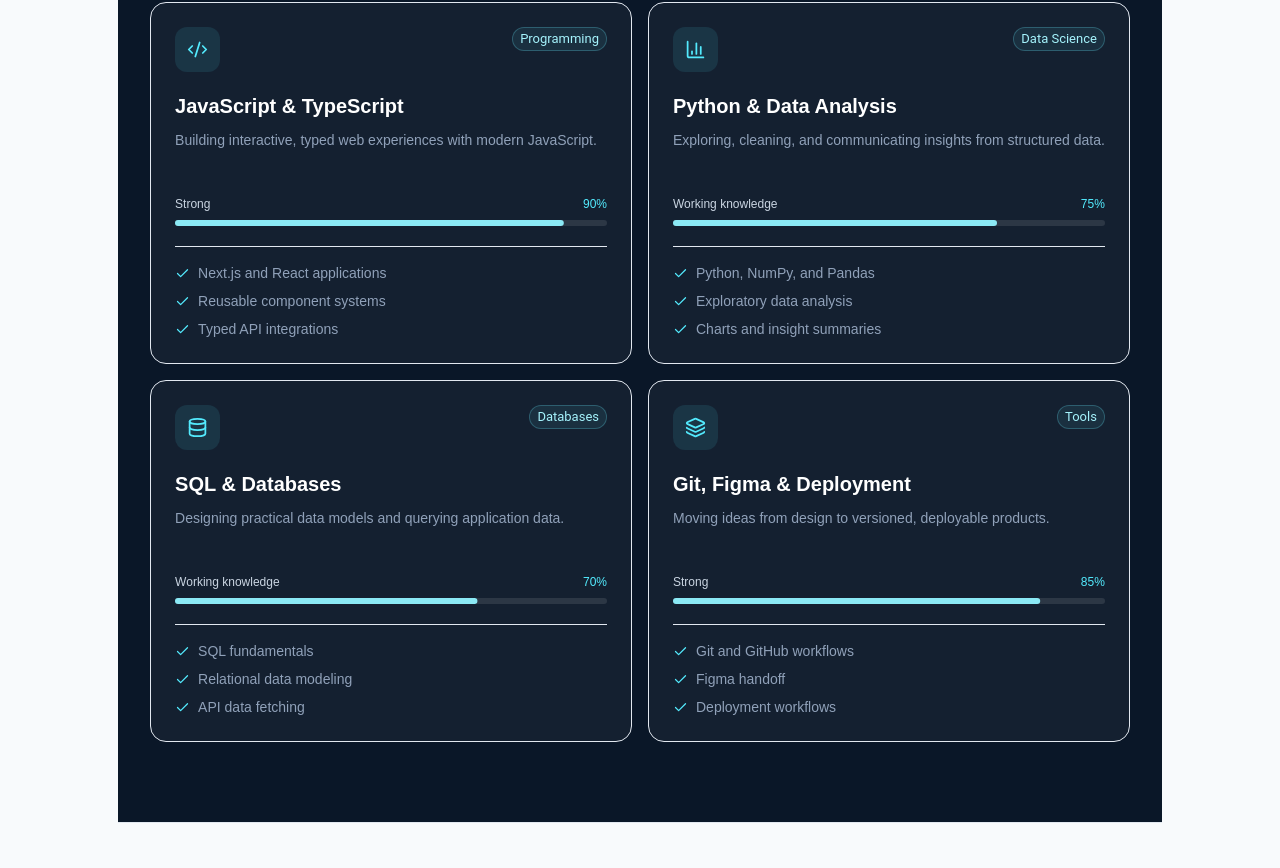
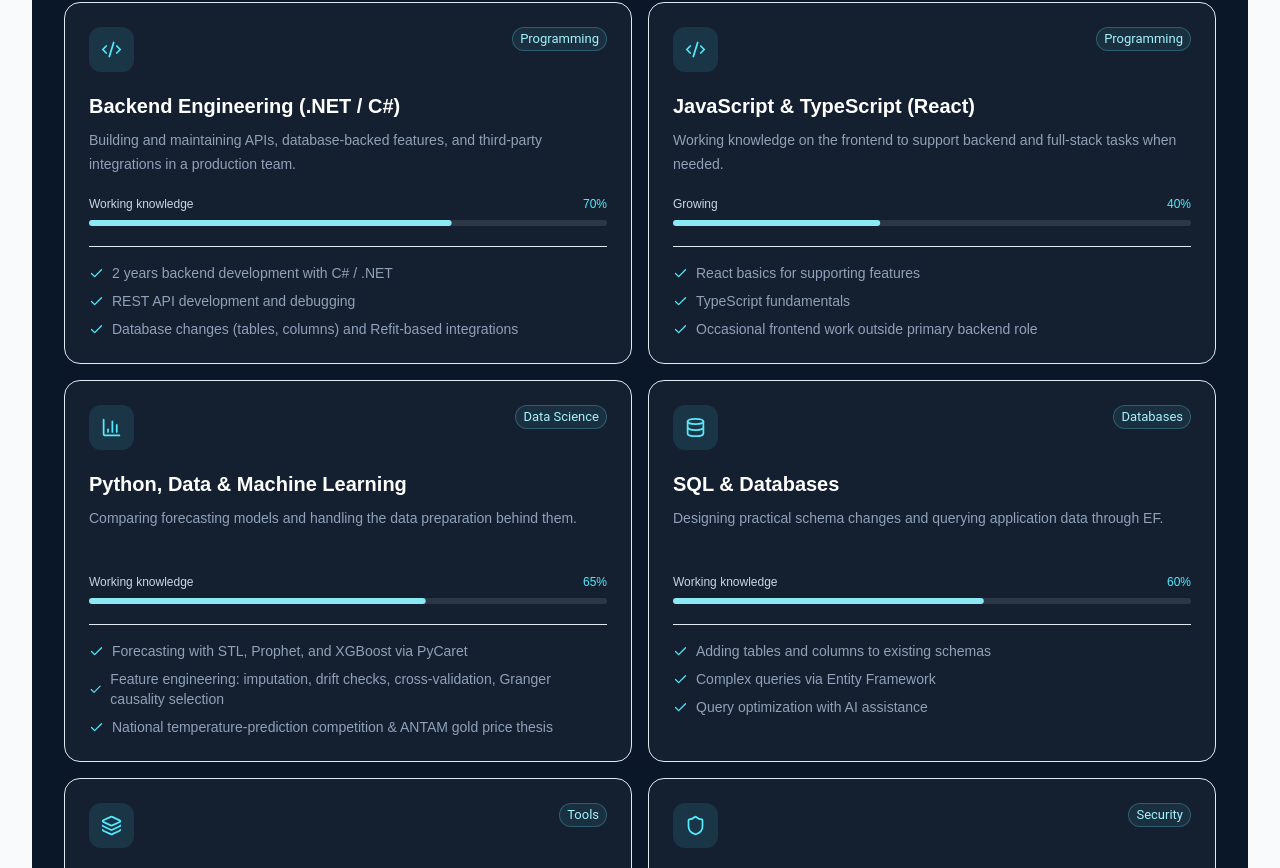
Before and after one commit to rizal-mujahiddan/rizal-mujahiddan.github.io, a React (Vite) app: page /skills in a window 1280 px wide. Shown: the part 572-1440 px from the top of the page. Built offline with nearby package versions, Linux system fonts and the light colour scheme.

Commit message:
feature: adding my foto, make skill and about preference to me

```diff
--- a/src/components/skills/skills-data.ts
+++ b/src/components/skills/skills-data.ts
@@ -5,8 +5,8 @@ import {
   Database,
   Layers3,
   MessageCircle,
+  Shield,
   Sparkles,
-  Target,
   Users,
 } from "lucide-react";
 
@@ -33,15 +33,28 @@ export const skillGroups: Record<SkillType, SkillGroup[]> = {
         "Languages and frameworks I use to build reliable digital products.",
       skills: [
         {
-          name: "JavaScript & TypeScript",
+          name: "Backend Engineering (.NET / C#)",
           category: "Programming",
-          level: 90,
+          level: 70,
           summary:
-            "Building interactive, typed web experiences with modern JavaScript.",
+            "Building and maintaining APIs, database-backed features, and third-party integrations in a production team.",
           evidence: [
-            "Next.js and React applications",
-            "Reusable component systems",
-            "Typed API integrations",
+            "2 years backend development with C# / .NET",
+            "REST API development and debugging",
+            "Database changes (tables, columns) and Refit-based integrations",
+          ],
+          icon: Code2,
+        },
+        {
+          name: "JavaScript & TypeScript (React)",
+          category: "Programming",
+          level: 40,
+          summary:
+            "Working knowledge on the frontend to support backend and full-stack tasks when needed.",
+          evidence: [
+            "React basics for supporting features",
+            "TypeScript fundamentals",
+            "Occasional frontend work outside primary backend role",
           ],
           icon: Code2,
         },
@@ -52,15 +65,15 @@ export const skillGroups: Record<SkillType, SkillGroup[]> = {
       description: "Turning datasets into clear patterns and useful decisions.",
       skills: [
         {
-          name: "Python & Data Analysis",
+          name: "Python, Data & Machine Learning",
           category: "Data Science",
-          level: 75,
+          level: 65,
           summary:
-            "Exploring, cleaning, and communicating insights from structured data.",
+            "Comparing forecasting models and handling the data preparation behind them.",
           evidence: [
-            "Python, NumPy, and Pandas",
-            "Exploratory data analysis",
-            "Charts and insight summaries",
+            "Forecasting with STL, Prophet, and XGBoost via PyCaret",
+            "Feature engineering: imputation, drift checks, cross-validation, Granger causality selection",
+            "National temperature-prediction competition & ANTAM gold price thesis",
           ],
           icon: BarChart3,
         },
@@ -73,28 +86,48 @@ export const skillGroups: Record<SkillType, SkillGroup[]> = {
         {
           name: "SQL & Databases",
           category: "Databases",
-          level: 70,
+          level: 60,
           summary:
-            "Designing practical data models and querying application data.",
+            "Designing practical schema changes and querying application data through EF.",
           evidence: [
-            "SQL fundamentals",
-            "Relational data modeling",
-            "API data fetching",
+            "Adding tables and columns to existing schemas",
+            "Complex queries via Entity Framework",
+            "Query optimization with AI assistance",
           ],
           icon: Database,
         },
         {
-          name: "Git, Figma & Deployment",
+          name: "Git & Version Control",
           category: "Tools",
-          level: 85,
+          level: 60,
           summary:
-            "Moving ideas from design to versioned, deployable products.",
+            "Confident day-to-day Git workflow: branching, stashing, and history management.",
           evidence: [
-            "Git and GitHub workflows",
-            "Figma handoff",
-            "Deployment workflows",
+            "Branch, checkout, pull, push, stash, reset",
+            "Feature branching in a team workflow",
+            "Comfortable resolving common Git scenarios",
           ],
           icon: Layers3,
+        },
+      ],
+    },
+    {
+      label: "Security",
+      description:
+        "Learning how to find, understand, and fix application weaknesses.",
+      skills: [
+        {
+          name: "Application Security & Cybersecurity",
+          category: "Security",
+          level: 45,
+          summary:
+            "Building on backend experience to understand how applications are attacked and secured.",
+          evidence: [
+            "TryHackMe and Hack The Box beginner labs",
+            "OverTheWire Natas progress (~level 11)",
+            "Recon and web exploitation practice with Nuclei",
+          ],
+          icon: Shield,
         },
       ],
     },
@@ -108,12 +141,13 @@ export const skillGroups: Record<SkillType, SkillGroup[]> = {
         {
           name: "Technical Communication",
           category: "Communication",
-          level: 88,
-          summary: "Explaining complex ideas clearly for different audiences.",
+          level: 50,
+          summary:
+            "Explaining technical work clearly while still growing in English and public writing.",
           evidence: [
-            "Clear technical writing",
-            "Presenting with purpose",
-            "Active listening",
+            "Explaining bugs and system behavior to teammates",
+            "Documenting and clarifying requirements",
+            "Active listening in team discussions",
           ],
           icon: MessageCircle,
         },
@@ -126,28 +160,15 @@ export const skillGroups: Record<SkillType, SkillGroup[]> = {
         {
           name: "Teamwork",
           category: "Collaboration",
-          level: 86,
+          level: 60,
           summary:
-            "Working openly with others to solve problems and ship better work.",
+            "Working as a dependable team member on shared goals and problems.",
           evidence: [
-            "Pair problem solving",
-            "Useful feedback",
-            "Remote collaboration",
+            "Collaborating in a backend team",
+            "Pair problem-solving and code discussion",
+            "Cross-team work with QA and DevOps",
           ],
           icon: Users,
-        },
-        {
-          name: "Leadership",
-          category: "Leadership",
-          level: 72,
-          summary:
-            "Taking ownership, setting direction, and helping others grow.",
-          evidence: [
-            "Setting direction",
-            "Mentoring teammates",
-            "Thoughtful decisions",
-          ],
-          icon: Target,
         },
       ],
     },
@@ -158,12 +179,13 @@ export const skillGroups: Record<SkillType, SkillGroup[]> = {
         {
           name: "Adaptability",
           category: "Adaptability",
-          level: 90,
-          summary: "Turning ambiguity and feedback into better outcomes.",
+          level: 45,
+          summary:
+            "Learning new tools and domains quickly as the role and tech change.",
           evidence: [
-            "Learning new tools quickly",
-            "Breaking down ambiguity",
-            "Reflecting and improving",
+            "Moved from backend into ML/data work",
+            "Now learning AppSec and security fundamentals",
+            "Adapting to AI-assisted workflows",
           ],
           icon: Sparkles,
         },
@@ -178,7 +200,7 @@ export const skills: Record<SkillType, Skill[]> = {
 };
 
 export const levelLabel = (level: number) =>
-  level >= 85 ? "Strong" : level >= 70 ? "Working knowledge" : "Growing";
+  level >= 80 ? "Strong" : level >= 60 ? "Working knowledge" : "Growing";
 
 export const categoryLabels = (type: SkillType) =>
   skills[type]
--- a/src/pages/AboutPage.tsx
+++ b/src/pages/AboutPage.tsx
@@ -10,10 +10,9 @@ export default function AboutPage() {
           Rizal Mujahiddan
         </h1>
         <p className="mt-6 text-lg text-slate-400 leading-relaxed max-w-2xl">
-          I build high-performance backend systems with a defender’s mindset and
-          a pentester’s curiosity. Blending secure system architecture,
-          vulnerability research, and data science to craft reliable, resilient
-          software.
+          A backend engineer who builds software and is now learning how to
+          break it — starting with application security and growing toward
+          cybersecurity, while adapting to AI and data-driven problem solving.
         </p>
       </div>
 
@@ -22,14 +21,25 @@ export default function AboutPage() {
         {/* <!-- Bio Card --> */}
         <div className="md:col-span-2 p-6 rounded-2xl bg-slate-900/40 border border-slate-800/80 backdrop-blur-sm">
           <h2 className="text-lg font-semibold text-white mb-3">
-            Philosophy & Background
+            Philosophy &amp; Background
           </h2>
           <p className="text-sm text-slate-400 leading-relaxed">
-            Focused on crafting robust, scalable backend systems with .NET. I
-            approach backend engineering through three lenses: building clean,
-            maintainable APIs; auditing code with a pentester’s security
-            mindset; and utilizing data science to analyze system behavior and
-            drive performance optimization.
+            I spent around two years building backend systems with C# / .NET —
+            turning business requirements into APIs, database changes, and
+            third-party integrations, and debugging when systems behaved
+            differently than expected. That experience taught me how software
+            works from the inside. Now I'm approaching security from the
+            application layer first: learning how web applications can be
+            attacked through hands-on labs, CTFs, and reconnaissance, with the
+            goal of growing from a software engineer with security awareness
+            into a security professional who understands both sides.
+          </p>
+          <p className="mt-3 text-sm text-slate-400 leading-relaxed">
+            Outside of backend and security, I've explored machine learning
+            through a national temperature-prediction competition and a thesis
+            comparing forecasting models for ANTAM gold prices. Those projects
+            taught me to experiment, compare approaches, and respect the domain
+            behind the data — not just the model.
           </p>
         </div>
 
@@ -38,16 +48,25 @@ export default function AboutPage() {
           <h2 className="text-lg font-semibold text-white mb-3">Core Stack</h2>
           <div className="flex flex-wrap gap-2">
             <span className="px-2.5 py-1 text-xs font-mono rounded-md bg-slate-800 text-slate-300">
-              TypeScript
+              C# / .NET
             </span>
             <span className="px-2.5 py-1 text-xs font-mono rounded-md bg-slate-800 text-slate-300">
-              React
+              REST APIs
             </span>
             <span className="px-2.5 py-1 text-xs font-mono rounded-md bg-slate-800 text-slate-300">
-              React Router
+              Entity Framework
             </span>
             <span className="px-2.5 py-1 text-xs font-mono rounded-md bg-slate-800 text-slate-300">
-              Tailwind
+              SQL
+            </span>
+            <span className="px-2.5 py-1 text-xs font-mono rounded-md bg-slate-800 text-slate-300">
+              Python
+            </span>
+            <span className="px-2.5 py-1 text-xs font-mono rounded-md bg-slate-800 text-slate-300">
+              Git
+            </span>
+            <span className="px-2.5 py-1 text-xs font-mono rounded-md bg-slate-800 text-slate-300">
+              TryHackMe / HTB
             </span>
           </div>
         </div>
--- a/src/pages/ContactPage.tsx
+++ b/src/pages/ContactPage.tsx
@@ -154,7 +154,7 @@ export default function ContactPage() {
                 color="primary"
                 fullWidth
               >
-                Kirim Data
+                Send Data
               </Button>
             </Grid>
           </Box>
--- a/src/pages/HomePage.tsx
+++ b/src/pages/HomePage.tsx
@@ -18,7 +18,7 @@ export default function HomePage() {
       >
         <section className="flex-1 flex justify-center">
           <img
-            src="/peopleExample.jpg"
+            src="/AuthorWebsiteSquare.jpeg"
             alt="File Foto Saya"
             loading="eager"
             width={500}
@@ -36,8 +36,9 @@ export default function HomePage() {
               Rizal Mujahiddan
             </h2>
             <article className="text-lg text-muted leading-8">
-              Seorang yang menyukai teknologi, bisnis dan finansial. dengan
-              gigihnya, Belajar Beradaptasi karena distrupsi AI
+              From building applications to understanding how they break, I’m a
+              backend engineer moving into application security and
+              cybersecurity while adapting to AI/ML and data.
             </article>
           </div>
         </section>
```
Also changed, not shown: public/AuthorWebsite.jpeg (added), public/AuthorWebsiteSquare.jpeg (added).
